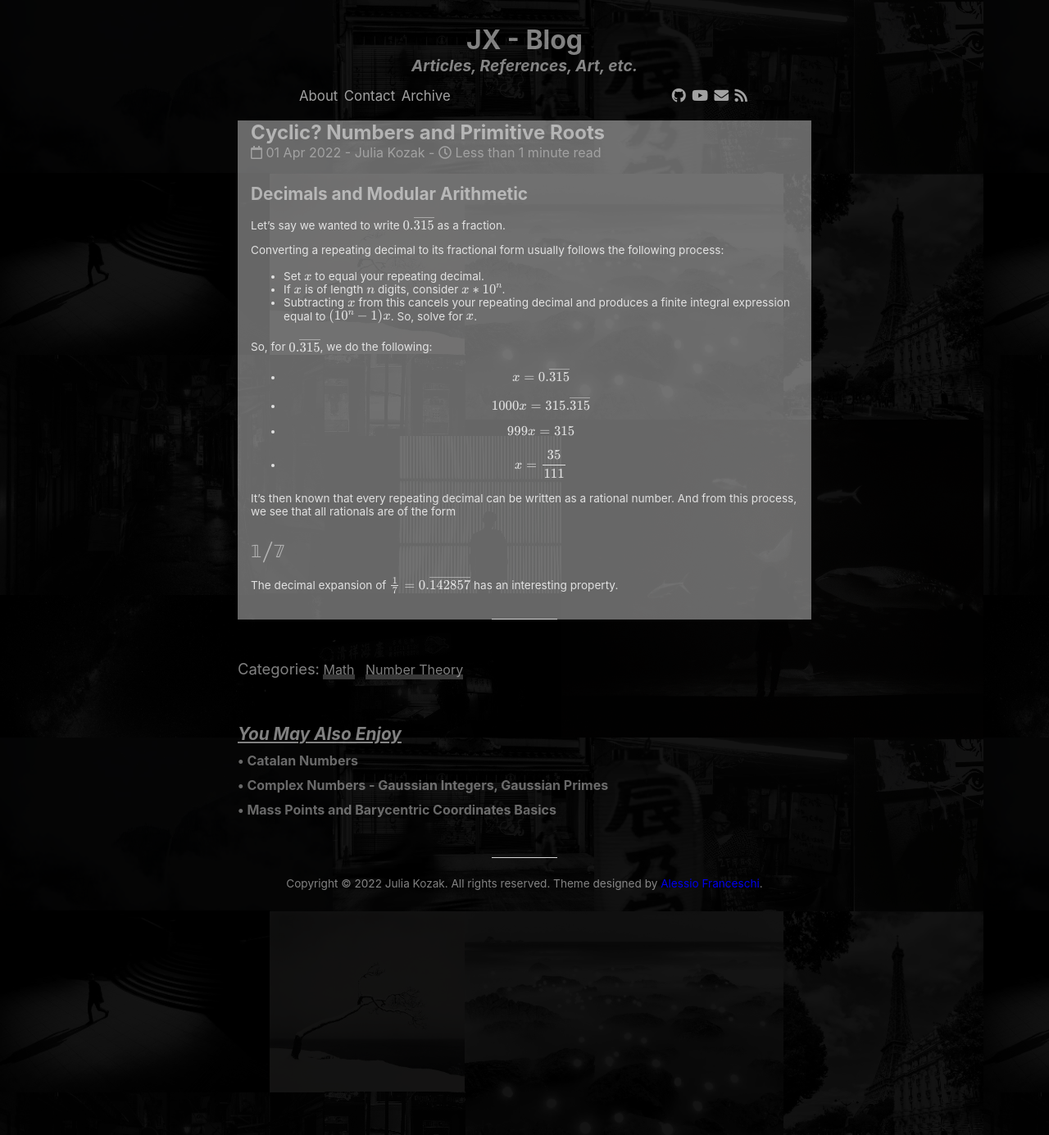
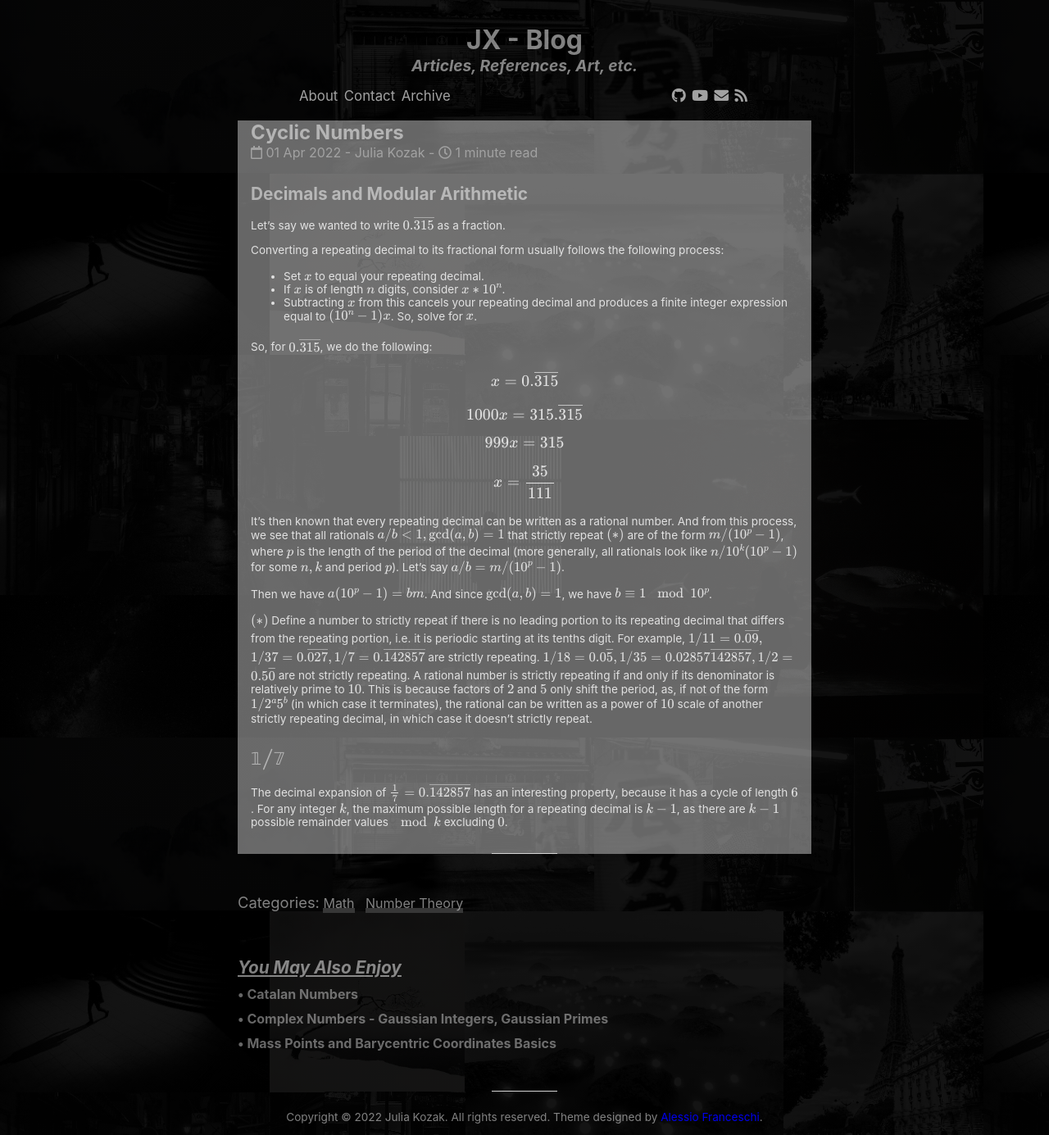
Before and after one commit to jkozak30/blog, a Jekyll site: the page built from _posts/2022-04-01-cyclic-numbers.md, in a window 1280 px wide. Shown: the whole page at 82% size. Built offline with Jekyll 4.4.1, drawn with Linux system fonts in a browser that asks for light colours; nearby versions of some CDN libraries; comment, search, counter and statistics services are not loaded.

Commit message:
progress

```diff
--- a/_posts/2022-04-01-cyclic-numbers.md
+++ b/_posts/2022-04-01-cyclic-numbers.md
@@ -1,5 +1,5 @@
 ---
-title: Cyclic? Numbers and Primitive Roots
+title: Cyclic Numbers
 auth: Julia Kozak
 layout: post
 categories: [Math, Number Theory]
@@ -16,16 +16,24 @@ Let's say we wanted to write $$0.\overline{315}$$ as a fraction.
 Converting a repeating decimal to its fractional form usually follows the following process:
 - Set $$x$$ to equal your repeating decimal.
 - If $$x$$ is of length $$n$$ digits, consider $$x * 10^n$$.
-- Subtracting $$x$$ from this cancels your repeating decimal and produces a finite integral expression equal to $$(10^n - 1)x$$. So, solve for $$x$$.
+- Subtracting $$x$$ from this cancels your repeating decimal and produces a finite integer expression equal to $$(10^n - 1)x$$. So, solve for $$x$$.
 
 So, for $$0.\overline{315}$$, we do the following:
-- $$x = 0.\overline{315}$$
-- $$1000x = 315.\overline{315}$$
-- $$999x = 315$$
-- $$x = \frac{35}{111}$$
 
-It's then known that every repeating decimal can be written as a rational number. And from this process, we see that all rationals are of the form $$$$
+$$x = 0.\overline{315}$$
+
+$$1000x = 315.\overline{315}$$
+
+$$999x = 315$$
+
+$$x = \frac{35}{111}$$
+
+It's then known that every repeating decimal can be written as a rational number. And from this process, we see that all rationals $$a/b < 1, \operatorname{gcd}(a, b) = 1$$ that strictly repeat $$(*)$$ are of the form $$m / (10^p-1)$$, where $$p$$ is the length of the period of the decimal (more generally, all rationals look like $$n / 10^k(10^p-1)$$ for some $$n, k$$ and period $$p$$). Let's say $$a/b = m / (10^p-1)$$.
+
+Then we have $$a(10^p-1) = bm$$. And since $$\operatorname{gcd}(a, b) = 1$$, we have $$b \equiv 1 \mod{10^p} $$.
+
+$$(*)$$ Define a number to strictly repeat if there is no leading portion to its repeating decimal that differs from the repeating portion, i.e. it is periodic starting at its tenths digit. For example, $$1/11 = 0.\overline{09}, $$ $$1/37 = 0.\overline{027}, 1/7 = 0.\overline{142857}$$ are strictly repeating. $$1/18 = 0.0\overline{5},1/35 = 0.02857\overline{142857}, 1/2 =$$ $$ 0.5\overline{0}$$ are not strictly repeating. A rational number is strictly repeating if and only if its denominator is relatively prime to $$10$$. This is because factors of $$2$$ and $$5$$ only shift the period, as, if not of the form $$1/2^a5^b$$ (in which case it terminates), the rational can be written as a power of $$10$$ scale of another strictly repeating decimal, in which case it doesn't strictly repeat.
 
 #### $$\mathbb{1/7}$$
 
-The decimal expansion of $$\frac{1}{7} = 0.\overline{142857}$$ has an interesting property.
+The decimal expansion of $$\frac{1}{7} = 0.\overline{142857}$$ has an interesting property, because it has a cycle of length $$6$$. For any integer $$k$$, the maximum possible length for a repeating decimal is $$k-1$$, as there are $$k-1$$ possible remainder values $$\mod k$$ excluding $$0$$.
```
